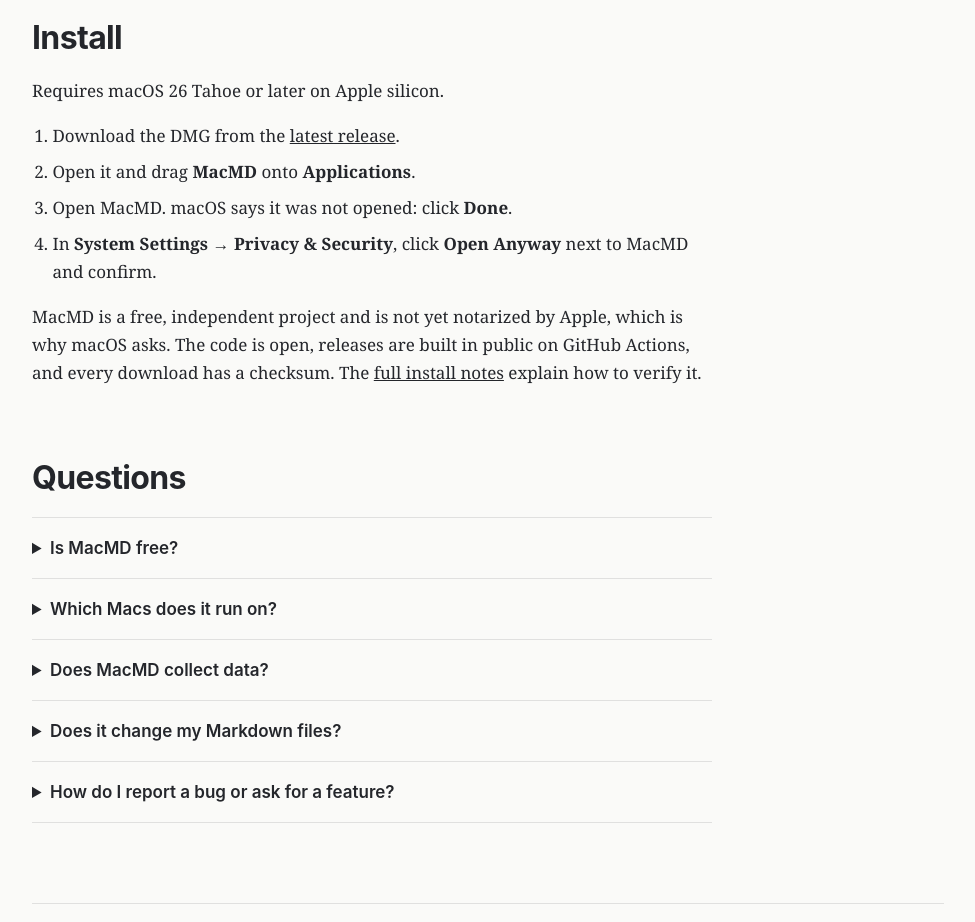
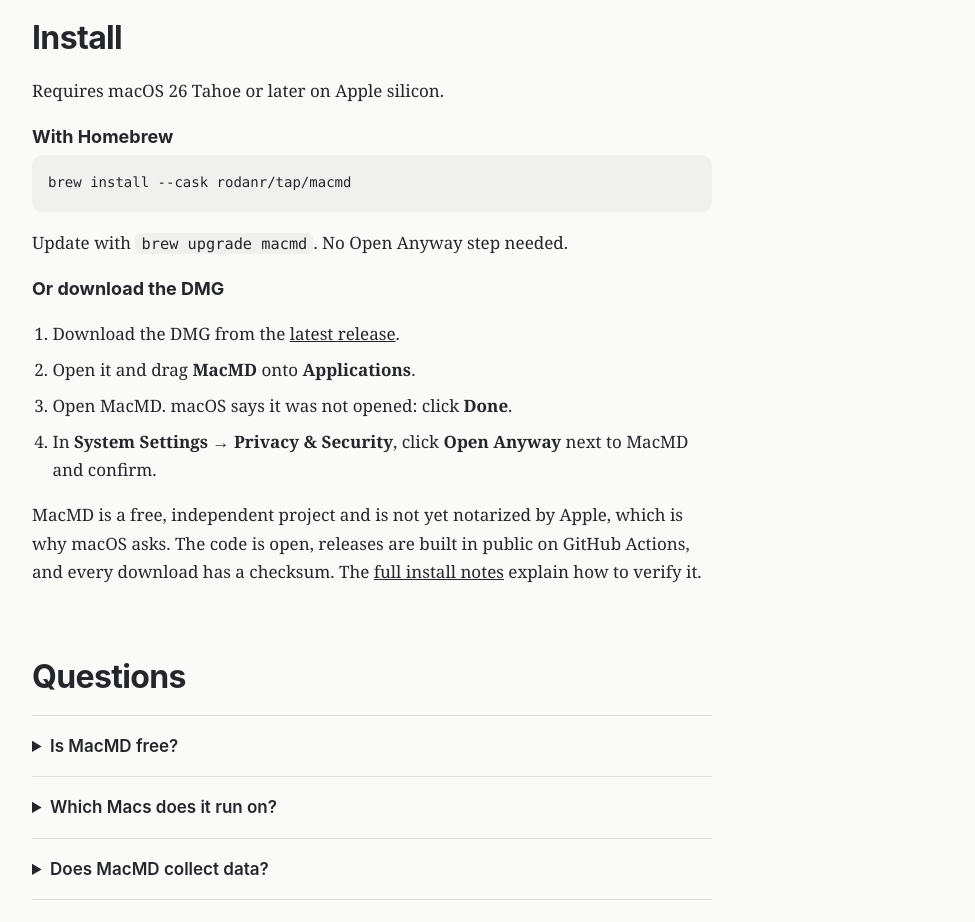
Before and after one commit to rodanr/MacMD, a plain HTML site: page site/index.html in a window 1280 px wide. Shown: the part 2540-3462 px from the top of the page, without its empty margins (152-1127 px from the left). Drawn offline with Linux system fonts and the light colour scheme.

Commit message:
docs: add homebrew install

```diff
--- a/site/index.html
+++ b/site/index.html
@@ -110,6 +110,10 @@
     <section id="install" class="narrow">
       <h2>Install</h2>
       <p>Requires macOS 26 Tahoe or later on Apple silicon.</p>
+      <h3>With Homebrew</h3>
+      <pre class="install-cmd"><code>brew install --cask rodanr/tap/macmd</code></pre>
+      <p>Update with <code>brew upgrade macmd</code>. No Open Anyway step needed.</p>
+      <h3>Or download the DMG</h3>
       <ol class="steps">
         <li>Download the DMG from the <a href="https://github.com/rodanr/MacMD/releases/latest">latest release</a>.</li>
         <li>Open it and drag <strong>MacMD</strong> onto <strong>Applications</strong>.</li>
--- a/site/style.css
+++ b/site/style.css
@@ -117,8 +117,8 @@ footer a { color: var(--ink-muted); margin-right: 16px; }
 .article h3 { font-size: 17px; margin: 24px 0 8px; }
 .article .lede { font-size: 20px; color: var(--ink-muted); }
 .article .date { font: 400 14px -apple-system, system-ui, sans-serif; color: var(--ink-muted); margin-left: 8px; }
-.article pre { background: var(--surface); border-radius: var(--radius); padding: 14px 16px; overflow-x: auto; margin: 0; }
-.article pre code { background: none; padding: 0; font-size: 14px; line-height: 1.5; }
+.article pre, pre.install-cmd { background: var(--surface); border-radius: var(--radius); padding: 14px 16px; overflow-x: auto; margin: 0; }
+.article pre code, pre.install-cmd code { background: none; padding: 0; font-size: 14px; line-height: 1.5; }
 .article ul { padding-left: 1.2em; }
 .article li { margin-bottom: 6px; }
 .article td:first-child { font-weight: 600; white-space: nowrap; padding-right: 16px; }
```
Also changed, not shown: 2 other files.
